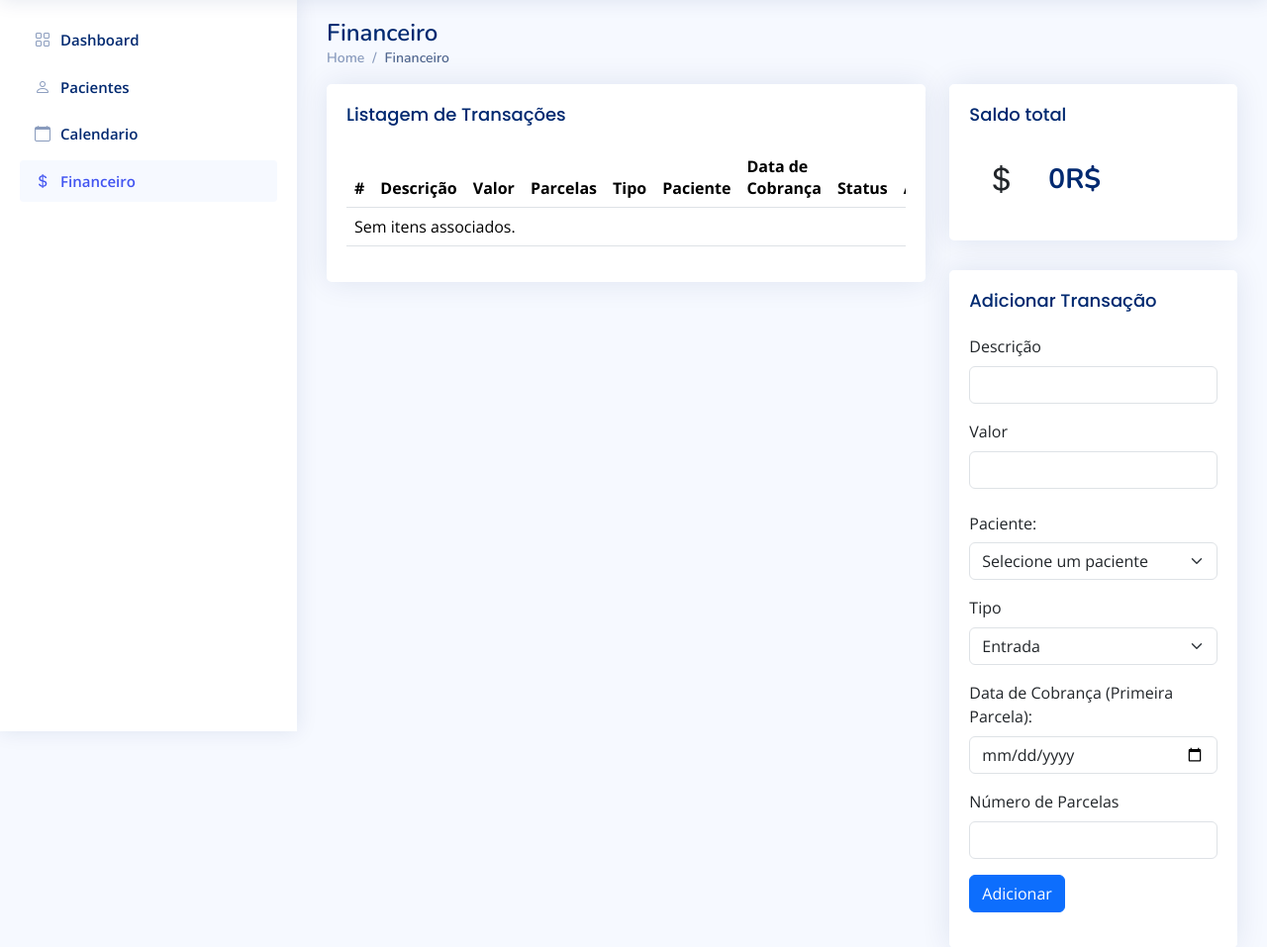
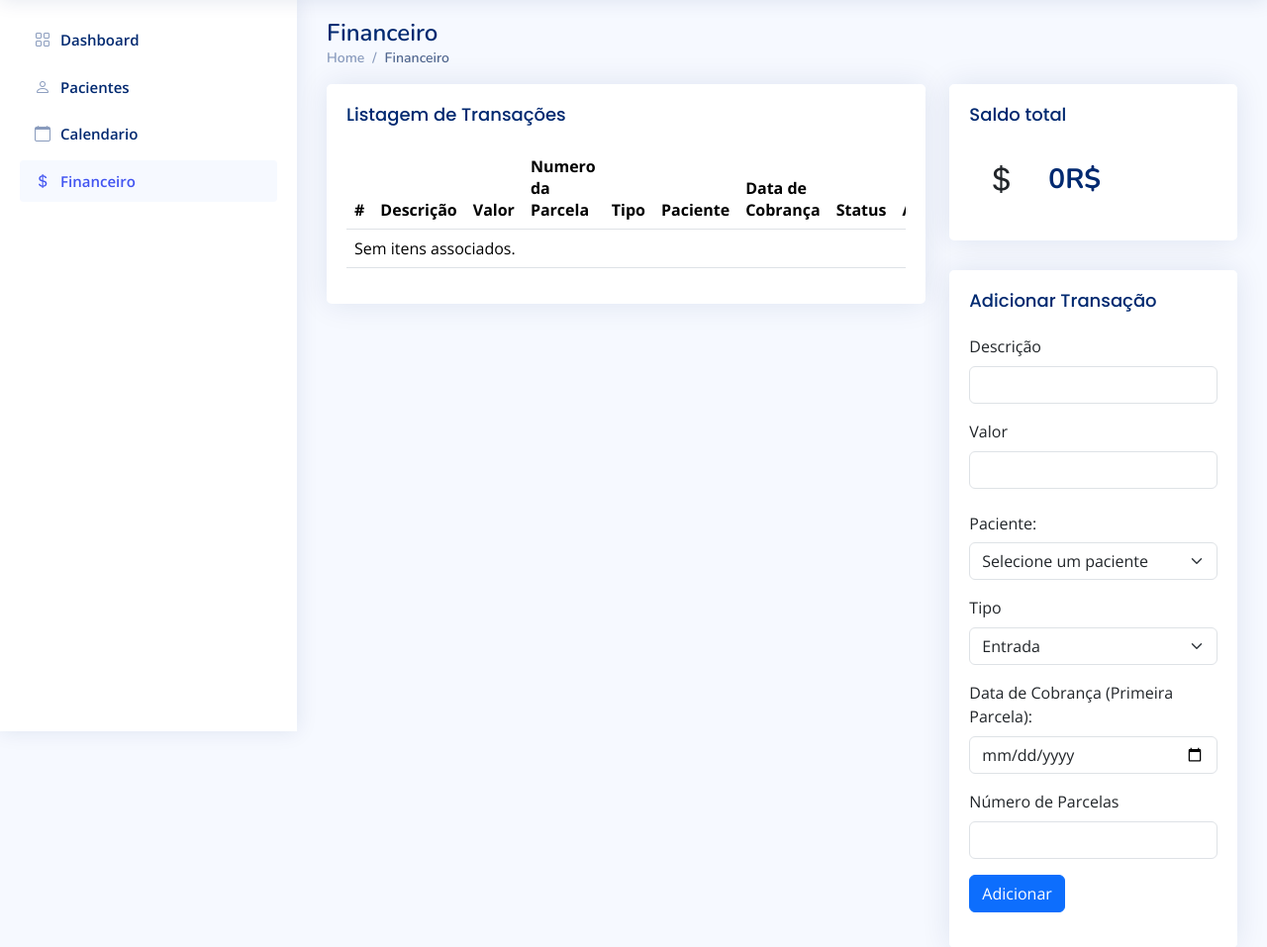
Before and after one commit to HSantana04/Clinica-Brezolini, a Django app: page /financeiro in a window 1280 px wide. Shown: the part 61-1018 px from the top of the page at 99% size. Run offline with Django 5.2, Linux system fonts and the light colour scheme; a user stored in the database is signed in; data that the repository does not hold is empty; some libraries are stand-ins or nearby versions.

Commit message:
atualização 1.34

```diff
--- a/backend/app/models.py
+++ b/backend/app/models.py
@@ -155,12 +155,11 @@ class Financeiro(models.Model):
     tipo=models.CharField(max_length=8)
     usuario = models.ForeignKey(User, on_delete=models.CASCADE)
     data_de_cobranca=models.DateField(default=timezone.now)
-    parcelas = models.PositiveIntegerField()
+    parcelas = models.IntegerField(null=True, blank=True)
     numero_parcela = models.PositiveIntegerField()
     status=models.CharField(max_length=20, default='Pendente')
     codigo_receita = models.CharField(max_length=4, default='1708')  # Exemplo: IRPJ
-    periodo_apuracao = models.DateField()
-    data_vencimento = models.DateField()
+
     def __str__(self):
         return f"{self.descricao}"
 
--- a/backend/app/templates/frontend/financeiro.html
+++ b/backend/app/templates/frontend/financeiro.html
@@ -177,7 +177,7 @@
                           <th scope="col">#</th>
                           <th scope="col">Descrição</th>
                           <th scope="col">Valor</th>
-                          <th scope="col">Parcelas</th>
+                          <th scope="col">Numero da Parcela</th>
                           <th scope="col">Tipo</th>
                           <th scope="col">Paciente</th>
                           <th scope="col">Data de Cobrança</th>
@@ -192,7 +192,7 @@
                               <td>{{ financeiro.id }}</td>
                               <td>{{ financeiro.descricao }}</td>
                               <td>{{ financeiro.valor }} R$</td>
-                              <td>{{ financeiro.parcelas }}</td>
+                              <td>{{ financeiro.numero_parcela }}</td>
                               <td>{{ financeiro.tipo }}</td>
                               <td>{{ financeiro.paciente }}</td>
                               <td>{{ financeiro.data_de_cobranca }}</td>
@@ -264,8 +264,8 @@
                         </div>
                         <div class="mb-3">
                             <label for="paciente" class="col-form-label">Paciente:</label>
-                      <select class="form-select" name="paciente" aria-label="Default select example">
-                        <option value="" selected>Selecione um paciente</option>
+                            <select class="form-select" name="paciente" aria-label="Default select example" required>
+                                <option value="" disabled selected>Selecione um paciente</option>
                                 {% for paciente in pacientes %}
                                     <option value="{{ paciente.id }}">{{ paciente.Nome }}</option>
                                 {% endfor %}
@@ -281,12 +281,12 @@
                         <div class="row mb-3">
                             <label for="inputDate" class="form-label">Data de Cobrança (Primeira Parcela):</label>
                             <div>
-                        <input type="date" name="data_de_cobranca" class="form-control">
+                                <input type="date" name="data_de_cobranca" class="form-control" required>
                             </div>
                         </div>
                         <div class="mb-3">
                             <label for="parcelas" class="form-label">Número de Parcelas</label>
-                      <input type="number" class="form-control" id="parcelas" name="parcelas" required>
+                            <input type="number" class="form-control" id="parcelas" name="parcelas" min="1" required>
                         </div>
                         <button type="submit" class="btn btn-primary">Adicionar</button>
                     </form>
--- a/backend/app/views.py
+++ b/backend/app/views.py
@@ -111,7 +111,7 @@ def financeiro(request):
     if request.method == "POST":
         # Obtém dados do formulário
         descricao = request.POST.get('descricao')
-        valor = request.POST.get('valor')
+        valor = float(request.POST.get('valor'))
         tipo = request.POST.get('tipo')
 
         data_de_cobranca = request.POST.get('data_de_cobranca')
```
Also changed, not shown: backend/app/migrations/0014_alter_financeiro_parcelas.py (added), backend/app/migrations/0015_alter_financeiro_data_vencimento.py (added), backend/app/migrations/0016_alter_financeiro_periodo_apuracao.py (added), backend/app/migrations/0017_remove_financeiro_data_vencimento_and_more.py (added), backend/app/migrations/0018_financeiro_data_vencimento_and_more.py (added), backend/app/migrations/0019_remove_financeiro_data_vencimento_and_more.py (added), backend/db.sqlite3. Lines whose indentation alone changed are shown as unchanged.
